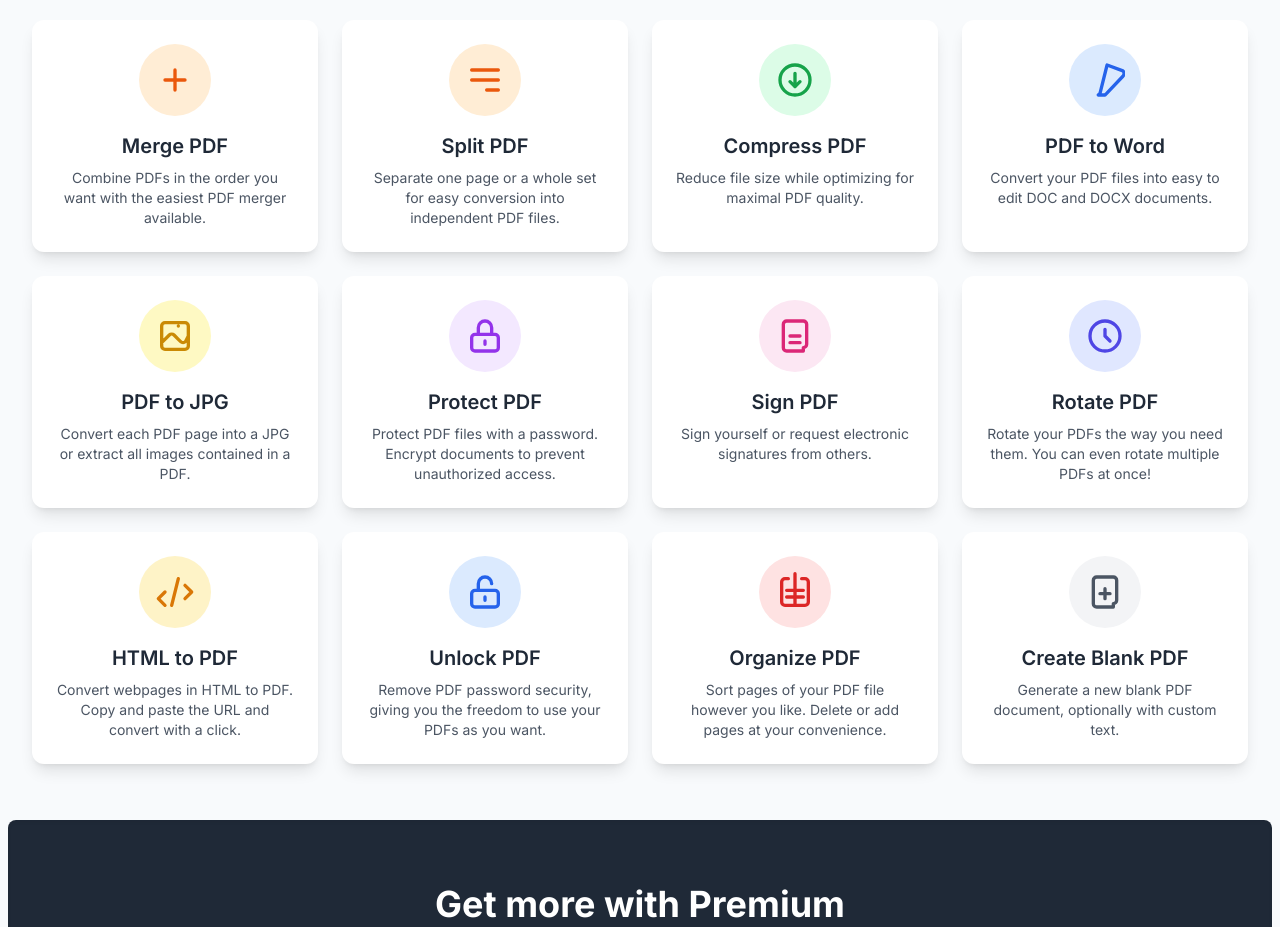
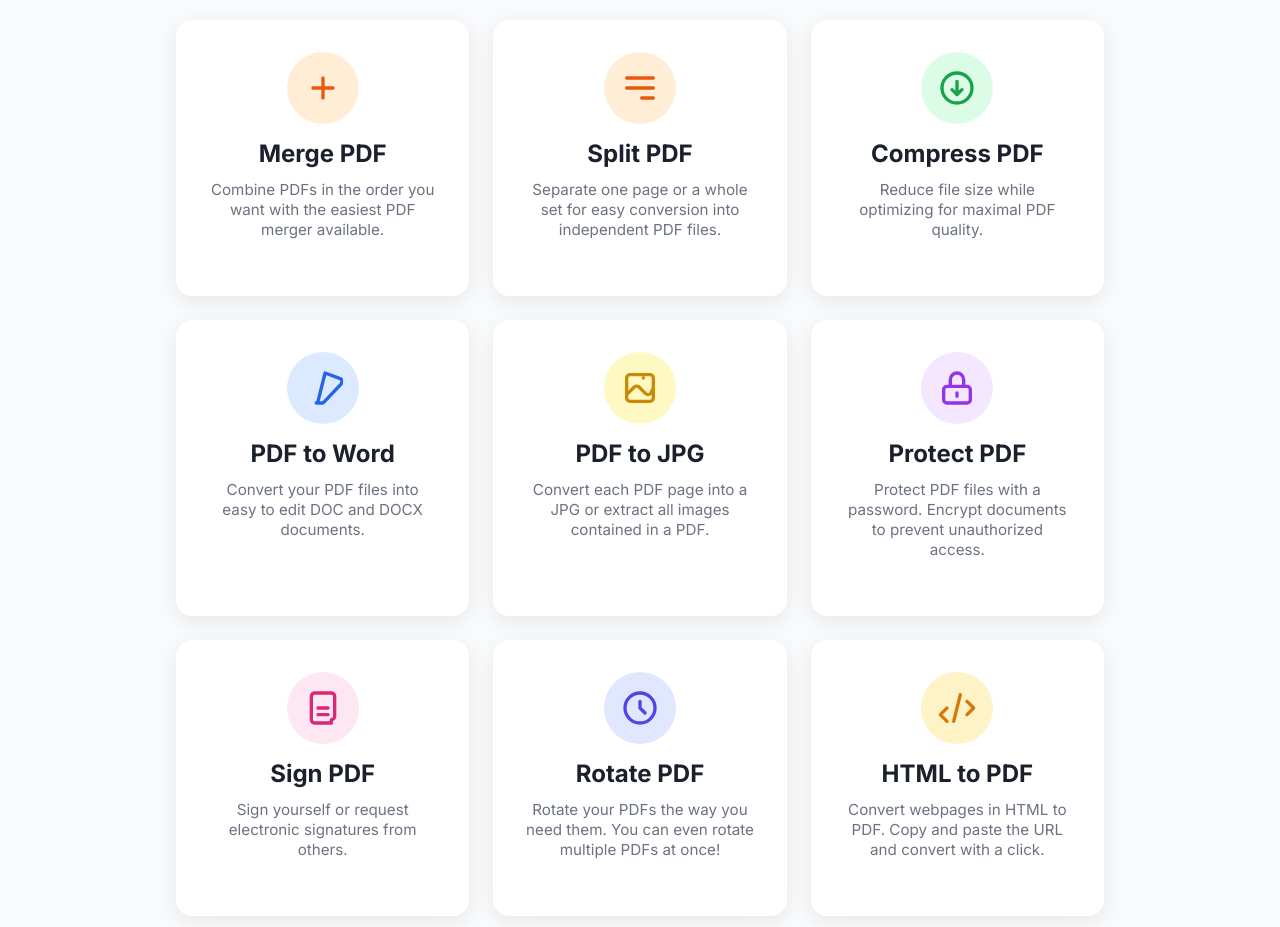
Before and after one commit to dudoas/MyPDF, a plain HTML site: page index.html in a window 1280 px wide. Shown: the part 480-1407 px from the top of the page. Drawn offline with nearby package versions, Linux system fonts and the light colour scheme.

Commit message:
Update index.html

```diff
--- a/index.html
+++ b/index.html
@@ -31,6 +31,94 @@
             height: 100%;
             background: linear-gradient(180deg, rgba(255,255,255,0.8) 0%, rgba(255,255,255,0.4) 100%); /* Light overlay for text readability */
             z-index: -1;
+        }
+
+        /* Tool Grid & Card Styles */
+        .tool-grid {
+            display: grid;
+            grid-template-columns: repeat(auto-fit, minmax(280px, 1fr)); /* Responsive grid */
+            gap: 1.5rem;
+            max-width: 960px; /* Limit grid width */
+            width: 100%;
+            padding: 0 1rem;
+            margin: 0 auto; /* Center the grid */
+        }
+        .tool-card {
+            background-color: #ffffff;
+            border-radius: 1rem;
+            box-shadow: 0 5px 20px rgba(0, 0, 0, 0.08); /* Softer shadow */
+            padding: 2rem;
+            text-align: center;
+            /* --- ADDED/MODIFIED FOR HOVER EFFECT --- */
+            transition: transform 0.3s ease, box-shadow 0.3s ease; /* Smooth transition for transform and shadow */
+            /* --- END HOVER EFFECT ADDITION --- */
+            display: flex;
+            flex-direction: column;
+            justify-content: space-between;
+            align-items: center;
+        }
+        .tool-card:hover {
+            /* --- ADDED FOR HOVER EFFECT --- */
+            transform: translateY(-8px) scale(1.05); /* Lifts the card up and makes it slightly larger */
+            box-shadow: 0 12px 25px rgba(0, 0, 0, 0.12); /* More pronounced shadow on hover */
+            /* --- END HOVER EFFECT ADDITION --- */
+        }
+        .tool-icon {
+            width: 64px;
+            height: 64px;
+            margin-bottom: 1rem;
+            color: #4f46e5; /* A primary blue for icons */
+        }
+        .tool-card h3 {
+            font-size: 1.5rem;
+            font-weight: 700;
+            margin-bottom: 0.75rem;
+            color: #1a202c; /* Darker heading */
+        }
+        .tool-card p {
+            font-size: 0.95rem;
+            color: #6b7280;
+            margin-bottom: 1.5rem;
+            flex-grow: 1; /* Allows description to take space */
+        }
+        .tool-card .button {
+            display: inline-block;
+            background-image: linear-gradient(to right, #ef4444, #dc2626); /* Red gradient */
+            color: white;
+            padding: 0.75rem 1.75rem;
+            border-radius: 0.5rem;
+            font-weight: 600;
+            text-decoration: none;
+            transition: all 0.2s ease-in-out;
+            box-shadow: 0 3px 8px rgba(0, 0, 0, 0.1);
+        }
+        .tool-card .button:hover {
+            transform: translateY(-2px);
+            box-shadow: 0 6px 12px rgba(0, 0, 0, 0.15);
+        }
+
+        /* Header Styles */
+        header {
+            width: 100%;
+            padding: 1rem 2rem;
+            margin-bottom: 2rem;
+        }
+        /* Footer Styling */
+        footer {
+            width: 100%;
+            background-color: #333; /* Dark footer */
+            color: #f0f2f5;
+            padding: 2rem 0;
+            text-align: center;
+            margin-top: 3rem; /* Space above footer */
+        }
+        footer a {
+            color: #818cf8; /* Light blue for footer links */
+            text-decoration: none;
+            transition: color 0.2s;
+        }
+        footer a:hover {
+            color: #c7d2fe;
         }
     </style>
 </head>
@@ -79,9 +167,9 @@
 
     <!-- Tools Grid Section - Cards are static, no interactive links -->
     <section class="py-12 px-4 md:px-8">
-        <div class="max-w-7xl mx-auto grid grid-cols-1 sm:grid-cols-2 md:grid-cols-3 lg:grid-cols-4 gap-6">
+        <div class="tool-grid">
             <!-- Tool Item: Merge PDF -->
-            <div class="bg-white p-6 rounded-xl shadow-lg flex flex-col items-center text-center">
+            <div class="tool-card">
                 <div class="bg-orange-100 p-4 rounded-full mb-4">
                     <svg class="w-10 h-10 text-orange-600" fill="none" stroke="currentColor" viewBox="0 0 24 24" xmlns="http://www.w3.org/2000/svg">
                         <path stroke-linecap="round" stroke-linejoin="round" stroke-width="2" d="M12 6v6m0 0v6m0-6h6m0 0H6"></path>
@@ -93,7 +181,7 @@
             </div>
 
             <!-- Tool Item: Split PDF -->
-            <div class="bg-white p-6 rounded-xl shadow-lg flex flex-col items-center text-center">
+            <div class="tool-card">
                 <div class="bg-orange-100 p-4 rounded-full mb-4">
                     <svg class="w-10 h-10 text-orange-600" fill="none" stroke="currentColor" viewBox="0 0 24 24" xmlns="http://www.w3.org/2000/svg">
                         <path stroke-linecap="round" stroke-linejoin="round" stroke-width="2" d="M4 6h16M4 12h16m-7 6h7"></path>
@@ -105,7 +193,7 @@
             </div>
 
             <!-- Tool Item: Compress PDF -->
-            <div class="bg-white p-6 rounded-xl shadow-lg flex flex-col items-center text-center">
+            <div class="tool-card">
                 <div class="bg-green-100 p-4 rounded-full mb-4">
                     <svg class="w-10 h-10 text-green-600" fill="none" stroke="currentColor" viewBox="0 0 24 24" xmlns="http://www.w3.org/2000/svg">
                         <path stroke-linecap="round" stroke-linejoin="round" stroke-width="2" d="M15 13l-3 3m0 0l-3-3m3 3V8m0 13a9 9 0 110-18 9 9 0 010 18z"></path>
@@ -117,7 +205,7 @@
             </div>
 
             <!-- Tool Item: PDF to Word -->
-            <div class="bg-white p-6 rounded-xl shadow-lg flex flex-col items-center text-center">
+            <div class="tool-card">
                 <div class="bg-blue-100 p-4 rounded-full mb-4">
                     <svg class="w-10 h-10 text-blue-600" fill="none" stroke="currentColor" viewBox="0 0 24 24" xmlns="http://www.w3.org/2000/svg">
                         <path stroke-linecap="round" stroke-linejoin="round" stroke-width="2" d="M9.75 17L9 20l-1 1h4l1-1 9.75-10.25a2.25 2.25 0 000-3.25L13.25 3z"></path>
@@ -129,7 +217,7 @@
             </div>
 
             <!-- Tool Item: PDF to JPG -->
-            <div class="bg-white p-6 rounded-xl shadow-lg flex flex-col items-center text-center">
+            <div class="tool-card">
                 <div class="bg-yellow-100 p-4 rounded-full mb-4">
                     <svg class="w-10 h-10 text-yellow-600" fill="none" stroke="currentColor" viewBox="0 0 24 24" xmlns="http://www.w3.org/2000/svg">
                         <path stroke-linecap="round" stroke-linejoin="round" stroke-width="2" d="M4 16l4.586-4.586a2 2 0 012.828 0L14 14m0 0l1.414 1.414a2 2 0 002.828 0L20 12m-6-6h.01M6 20h12a2 2 0 002-2V6a2 2 0 00-2-2H6a2 2 0 00-2 2v12a2 2 0 002 2z"></path>
@@ -141,7 +229,7 @@
             </div>
 
             <!-- Tool Item: Protect PDF -->
-            <div class="bg-white p-6 rounded-xl shadow-lg flex flex-col items-center text-center">
+            <div class="tool-card">
                 <div class="bg-purple-100 p-4 rounded-full mb-4">
                     <svg class="w-10 h-10 text-purple-600" fill="none" stroke="currentColor" viewBox="0 0 24 24" xmlns="http://www.w3.org/2000/svg">
                         <path stroke-linecap="round" stroke-linejoin="round" stroke-width="2" d="M12 15v2m-6 4h12a2 2 0 002-2v-6a2 2 0 00-2-2H6a2 2 0 00-2 2v6a2 2 0 002 2zm10-10V7a4 4 0 00-8 0v4h8z"></path>
@@ -153,7 +241,7 @@
             </div>
 
             <!-- Tool Item: Sign PDF -->
-            <div class="bg-white p-6 rounded-xl shadow-lg flex flex-col items-center text-center">
+            <div class="tool-card">
                 <div class="bg-pink-100 p-4 rounded-full mb-4">
                     <svg class="w-10 h-10 text-pink-600" fill="none" stroke="currentColor" viewBox="0 0 24 24" xmlns="http://www.w3.org/2000/svg">
                         <path stroke-linecap="round" stroke-linejoin="round" stroke-width="2" d="M9 12h6m-6 4h6m2 5H7a2 2 0 01-2-2V5a2 2 0 012-2h10a2 2 0 012 2v12a2 2 0 01-2 2z"></path>
@@ -165,7 +253,7 @@
             </div>
 
             <!-- Tool Item: Rotate PDF -->
-            <div class="bg-white p-6 rounded-xl shadow-lg flex flex-col items-center text-center">
+            <div class="tool-card">
                 <div class="bg-indigo-100 p-4 rounded-full mb-4">
                     <svg class="w-10 h-10 text-indigo-600" fill="none" stroke="currentColor" viewBox="0 0 24 24" xmlns="http://www.w3.org/2000/svg">
                         <path stroke-linecap="round" stroke-linejoin="round" stroke-width="2" d="M12 8v4l3 3m6-3a9 9 0 11-18 0 9 9 0 0118 0z"></path>
@@ -177,7 +265,7 @@
             </div>
 
             <!-- Tool Item: HTML to PDF -->
-            <div class="bg-white p-6 rounded-xl shadow-lg flex flex-col items-center text-center">
+            <div class="tool-card">
                 <div class="bg-amber-100 p-4 rounded-full mb-4">
                     <svg class="w-10 h-10 text-amber-600" fill="none" stroke="currentColor" viewBox="0 0 24 24" xmlns="http://www.w3.org/2000/svg">
                         <path stroke-linecap="round" stroke-linejoin="round" stroke-width="2" d="M10 20l4-16m4 4l4 4-4 4M6 20L2 16l4-4"></path>
@@ -189,7 +277,7 @@
             </div>
 
             <!-- Tool Item: Unlock PDF -->
-            <div class="bg-white p-6 rounded-xl shadow-lg flex flex-col items-center text-center">
+            <div class="tool-card">
                 <div class="bg-blue-100 p-4 rounded-full mb-4">
                     <svg class="w-10 h-10 text-blue-600" fill="none" stroke="currentColor" viewBox="0 0 24 24" xmlns="http://www.w3.org/2000/svg">
                         <path stroke-linecap="round" stroke-linejoin="round" stroke-width="2" d="M8 11V7a4 4 0 118 0m-4 8v2m-6 4h12a2 2 0 002-2v-6a2 2 0 00-2-2H6a2 2 0 00-2 2v6a2 2 0 002 2z"></path>
@@ -201,7 +289,7 @@
             </div>
 
             <!-- Tool Item: Organize PDF -->
-            <div class="bg-white p-6 rounded-xl shadow-lg flex flex-col items-center text-center">
+            <div class="tool-card">
                 <div class="bg-red-100 p-4 rounded-full mb-4">
                     <svg class="w-10 h-10 text-red-600" fill="none" stroke="currentColor" viewBox="0 0 24 24" xmlns="http://www.w3.org/2000/svg">
                         <path stroke-linecap="round" stroke-linejoin="round" stroke-width="2" d="M8 4H6a2 2 0 00-2 2v12a2 2 0 002 2h12a2 2 0 002-2V6a2 2 0 00-2-2h-2m-4-1v8m0-8V1m0 10v8m0-8h1m-1 0H7m0 0h10m-7 4h1m-1 0H7m0 0h10"></path>
@@ -213,7 +301,7 @@
             </div>
 
             <!-- Tool Item: Create Blank PDF -->
-            <div class="bg-white p-6 rounded-xl shadow-lg flex flex-col items-center text-center">
+            <div class="tool-card">
                 <div class="bg-gray-100 p-4 rounded-full mb-4">
                     <svg class="w-10 h-10 text-gray-600" fill="none" stroke="currentColor" viewBox="0 0 24 24" xmlns="http://www.w3.org/2000/svg">
                         <path stroke-linecap="round" stroke-linejoin="round" stroke-width="2" d="M9 13h6m-3-3v6m5 5H7a2 2 0 01-2-2V5a2 2 0 012-2h10a2 2 0 012 2v12a2 2 0 01-2 2z"></path>
@@ -287,10 +375,6 @@
                         <path d="M22.58 4.41c-2.02-2.02-4.66-3.14-7.07-3.14C10.76 1.27 7 5.03 7 9.6S10.76 18.04 15.29 18.04c2.12 0 4.14-.88 5.66-2.4l1.41 1.41c-2.02 2.02-4.66 3.14-7.07 3.14C10.76 20.25 7 16.49 7 11.92S10.76 3.59 15.29 3.59s8.29 3.76 8.29 8.29h-2.58c0 3.23-2.6 5.83-5.83 5.83z"/>
                         <!-- Twitter icon (placeholder) -->
                         <path fill="currentColor" d="M22.46 6c-.77.34-1.6.56-2.46.66.89-.53 1.57-1.37 1.89-2.37-.83.49-1.75.84-2.73 1.02C18.3 4.2 17.27 3.5 16.06 3.5c-2.34 0-4.24 1.9-4.24 4.24 0 .33.04.66.12.97-3.52-.18-6.64-1.86-8.73-4.41-.36.6-.56 1.3-.56 2.05 0 1.47.75 2.76 1.89 3.52-.69-.02-1.34-.21-1.9-.53v.05c0 2.06 1.47 3.78 3.42 4.17-.36.1-.73.15-1.1.15-.27 0-.53-.03-.79-.08.54 1.7 2.11 2.92 3.97 2.95-1.46 1.14-3.3 1.82-5.3 1.82-.35 0-.7-.02-1.04-.06C3.99 20.31 6.35 21 8.8 21c7.47 0 11.54-6.19 11.54-11.54 0-.17-.01-.34-.01-.51.79-.57 1.48-1.29 2.03-2.1c-.73.32-1.52.53-2.34.62z"></path>
-                    </svg>
-                </a>
-                <a href="#" class="text-gray-400 hover:text-white transition-colors duration-300">
-                    <svg class="w-6 h-6" fill="currentColor" viewBox="0 0 24 24" aria-hidden="true">
                         <!-- Facebook icon (placeholder) -->
                         <path fill-rule="evenodd" d="M22 12c0-5.523-4.477-10-10-10S2 6.477 2 12c0 4.991 3.657 9.128 8.438 9.871v-6.985h-2.54V12h2.54V9.773c0-2.533 1.544-3.922 3.774-3.922 1.094 0 2.24.195 2.24.195v2.46h-1.262c-1.247 0-1.637.779-1.637 1.562V12h2.773l-.443 2.89H15.5V22.01c4.781-.743 8.438-4.981 8.438-9.871z" clip-rule="evenodd"></path>
                     </svg>
```
